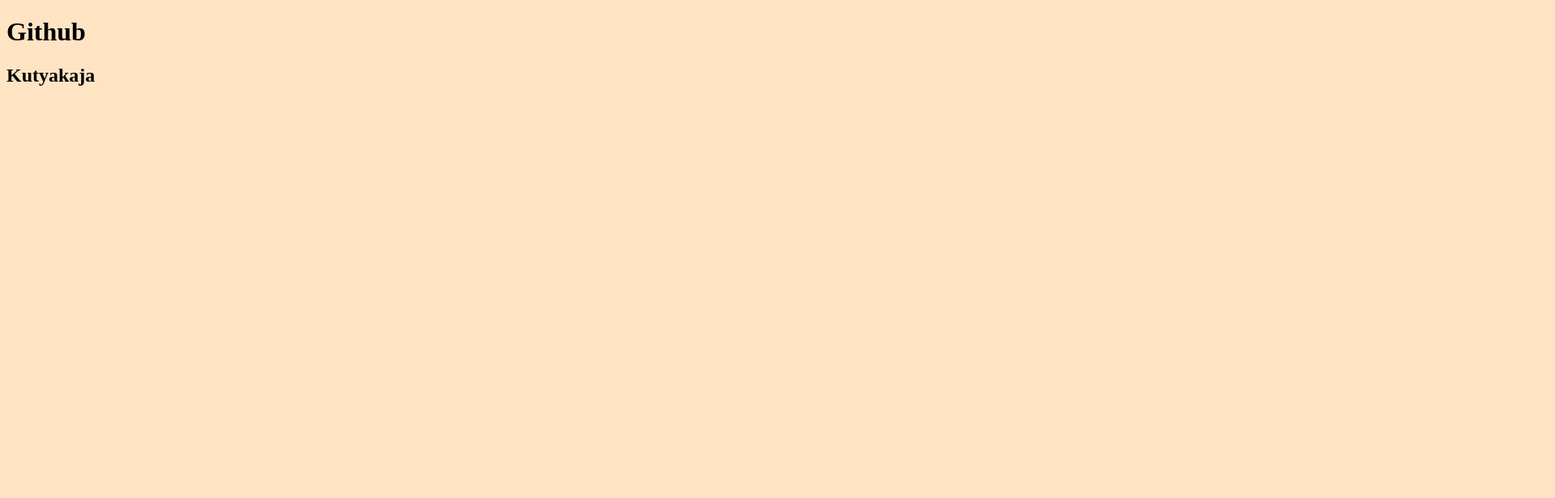
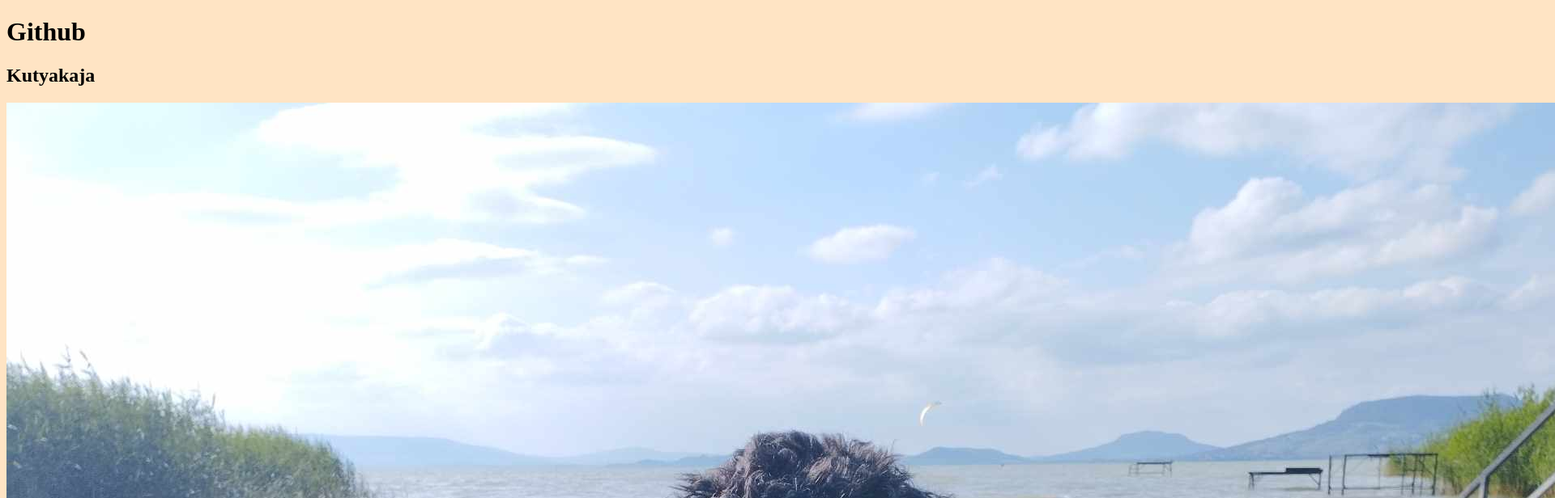
Before and after one commit to kdani97/kdani, a plain HTML site: page index.html in a window 1280 px wide. Shown: the top 616 px of the page at 81% size, 1920 px wide, since content can reach past the window. Drawn offline with Linux system fonts and the light colour scheme.

Commit message:
kutya kép

```diff
--- a/index.html
+++ b/index.html
@@ -9,5 +9,6 @@
 <body>
     <h1>Github</h1>
     <h2>Kutyakaja</h2>
+<img src="/img/att.wiASnxg87_7o68jbl0-eHe3Ue_olODNnpdl2GRJPCkQ (1).jpg" alt="kutya">
 </body>
 </html>
```
Also changed, not shown: img/att.wiASnxg87_7o68jbl0-eHe3Ue_olODNnpdl2GRJPCkQ (1).jpg (added).
